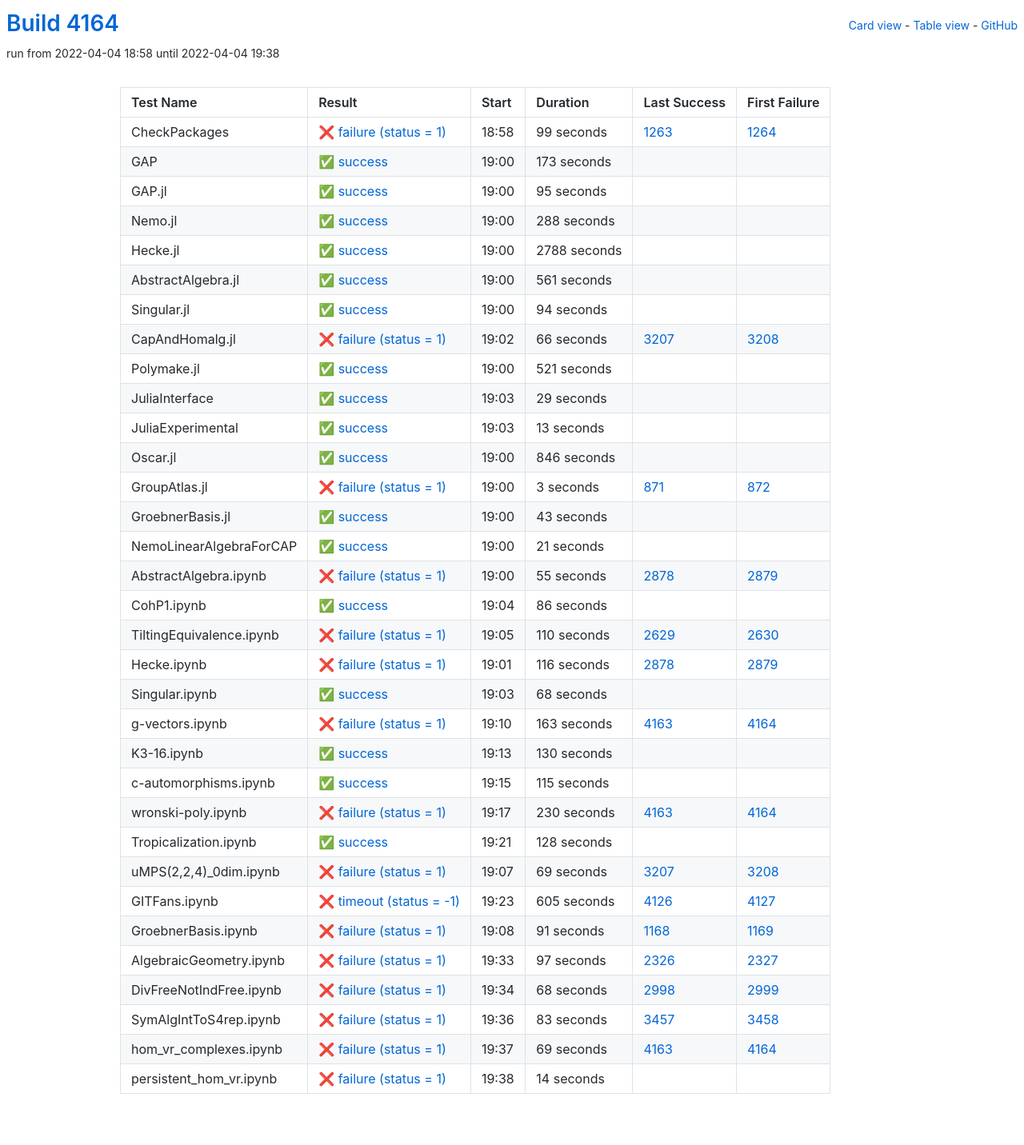
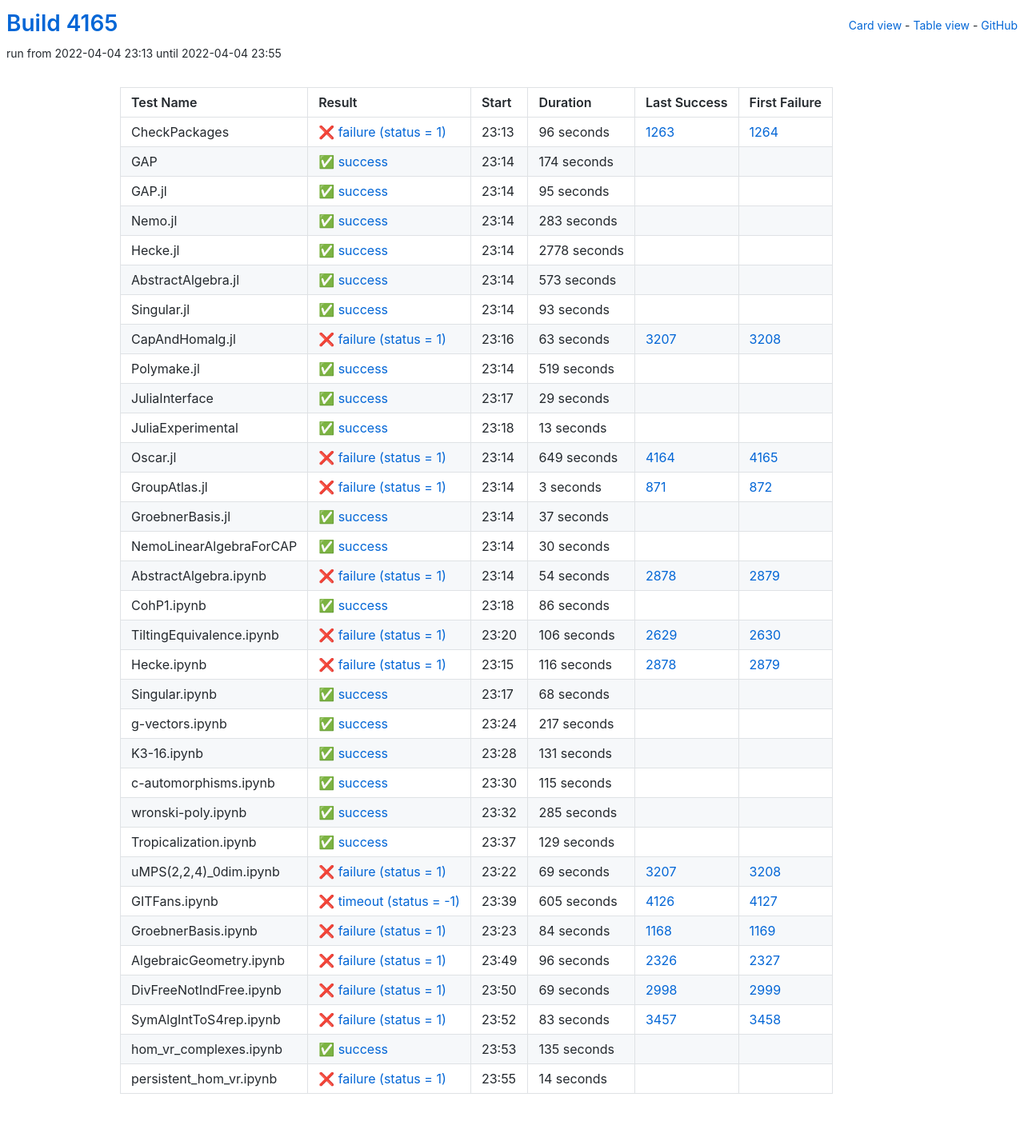
Before and after one commit to oscar-system/oscar-ci-status-stable, a Jekyll site: the page built from table.html, in a window 1280 px wide. Shown: the whole page at 80% size. Built offline with Jekyll 4.4.1, drawn with Linux system fonts in a browser that asks for light colours.

Commit message:
Build #4165

```diff
--- a/_data/ci.yml
+++ b/_data/ci.yml
@@ -1,6 +1,6 @@
 ---
-build: 4164
-build_url: https://oscarci.mathematik.uni-kl.de/job/oscar-stable/4164/
+build: 4165
+build_url: https://oscarci.mathematik.uni-kl.de/job/oscar-stable/4165/
 job: oscar-stable
 organization: oscar-system
 repo: oscar-ci-status-stable
@@ -8,32 +8,32 @@ repourl: https://github.com/oscar-system/oscar-ci-status-stable
 tests:
 - name: CheckPackages
   id: checkpackages
-  log: https://oscarci.mathematik.uni-kl.de/job/oscar-stable/4164/artifact/logs/build-4164/CheckPackages.log
-  start: 2022-04-04 18:58
+  log: https://oscarci.mathematik.uni-kl.de/job/oscar-stable/4165/artifact/logs/build-4165/CheckPackages.log
+  start: 2022-04-04 23:13
   success: false
   exitcode: 1
   status: failure
-  duration: 99
+  duration: 96
   last_success: 1263
   last_success_url: https://oscarci.mathematik.uni-kl.de/job/oscar-stable/1263/
   first_failure: 1264
   first_failure_url: https://oscarci.mathematik.uni-kl.de/job/oscar-stable/1264/
 - name: GAP
   id: gap
-  log: https://oscarci.mathematik.uni-kl.de/job/oscar-stable/4164/artifact/logs/build-4164/GAP.log
-  start: 2022-04-04 19:00
+  log: https://oscarci.mathematik.uni-kl.de/job/oscar-stable/4165/artifact/logs/build-4165/GAP.log
+  start: 2022-04-04 23:14
   success: true
   exitcode: 0
   status: success
-  duration: 173
+  duration: 174
   last_success: false
   last_success_url:
   first_failure: false
   first_failure_url:
 - name: GAP.jl
   id: gap-jl
-  log: https://oscarci.mathematik.uni-kl.de/job/oscar-stable/4164/artifact/logs/build-4164/GAP.jl.log
-  start: 2022-04-04 19:00
+  log: https://oscarci.mathematik.uni-kl.de/job/oscar-stable/4165/artifact/logs/build-4165/GAP.jl.log
+  start: 2022-04-04 23:14
   success: true
   exitcode: 0
   status: success
@@ -44,80 +44,80 @@ tests:
   first_failure_url:
 - name: Nemo.jl
   id: nemo-jl
-  log: https://oscarci.mathematik.uni-kl.de/job/oscar-stable/4164/artifact/logs/build-4164/Nemo.jl.log
-  start: 2022-04-04 19:00
+  log: https://oscarci.mathematik.uni-kl.de/job/oscar-stable/4165/artifact/logs/build-4165/Nemo.jl.log
+  start: 2022-04-04 23:14
   success: true
   exitcode: 0
   status: success
-  duration: 288
+  duration: 283
   last_success: false
   last_success_url:
   first_failure: false
   first_failure_url:
 - name: Hecke.jl
   id: hecke-jl
-  log: https://oscarci.mathematik.uni-kl.de/job/oscar-stable/4164/artifact/logs/build-4164/Hecke.jl.log
-  start: 2022-04-04 19:00
+  log: https://oscarci.mathematik.uni-kl.de/job/oscar-stable/4165/artifact/logs/build-4165/Hecke.jl.log
+  start: 2022-04-04 23:14
   success: true
   exitcode: 0
   status: success
-  duration: 2788
+  duration: 2778
   last_success: false
   last_success_url:
   first_failure: false
   first_failure_url:
 - name: AbstractAlgebra.jl
   id: abstractalgebra-jl
-  log: https://oscarci.mathematik.uni-kl.de/job/oscar-stable/4164/artifact/logs/build-4164/AbstractAlgebra.jl.log
-  start: 2022-04-04 19:00
+  log: https://oscarci.mathematik.uni-kl.de/job/oscar-stable/4165/artifact/logs/build-4165/AbstractAlgebra.jl.log
+  start: 2022-04-04 23:14
   success: true
   exitcode: 0
   status: success
-  duration: 561
+  duration: 573
   last_success: false
   last_success_url:
   first_failure: false
   first_failure_url:
 - name: Singular.jl
   id: singular-jl
-  log: https://oscarci.mathematik.uni-kl.de/job/oscar-stable/4164/artifact/logs/build-4164/Singular.jl.log
-  start: 2022-04-04 19:00
+  log: https://oscarci.mathematik.uni-kl.de/job/oscar-stable/4165/artifact/logs/build-4165/Singular.jl.log
+  start: 2022-04-04 23:14
   success: true
   exitcode: 0
   status: success
-  duration: 94
+  duration: 93
   last_success: false
   last_success_url:
   first_failure: false
   first_failure_url:
 - name: CapAndHomalg.jl
   id: capandhomalg-jl
-  log: https://oscarci.mathematik.uni-kl.de/job/oscar-stable/4164/artifact/logs/build-4164/CapAndHomalg.jl.log
-  start: 2022-04-04 19:02
+  log: https://oscarci.mathematik.uni-kl.de/job/oscar-stable/4165/artifact/logs/build-4165/CapAndHomalg.jl.log
+  start: 2022-04-04 23:16
   success: false
   exitcode: 1
   status: failure
-  duration: 66
+  duration: 63
   last_success: 3207
   last_success_url: https://oscarci.mathematik.uni-kl.de/job/oscar-stable/3207/
   first_failure: 3208
   first_failure_url: https://oscarci.mathematik.uni-kl.de/job/oscar-stable/3208/
 - name: Polymake.jl
   id: polymake-jl
-  log: https://oscarci.mathematik.uni-kl.de/job/oscar-stable/4164/artifact/logs/build-4164/Polymake.jl.log
-  start: 2022-04-04 19:00
+  log: https://oscarci.mathematik.uni-kl.de/job/oscar-stable/4165/artifact/logs/build-4165/Polymake.jl.log
+  start: 2022-04-04 23:14
   success: true
   exitcode: 0
   status: success
-  duration: 521
+  duration: 519
   last_success: false
   last_success_url:
   first_failure: false
   first_failure_url:
 - name: JuliaInterface
   id: juliainterface
-  log: https://oscarci.mathematik.uni-kl.de/job/oscar-stable/4164/artifact/logs/build-4164/JuliaInterface.log
-  start: 2022-04-04 19:03
+  log: https://oscarci.mathematik.uni-kl.de/job/oscar-stable/4165/artifact/logs/build-4165/JuliaInterface.log
+  start: 2022-04-04 23:17
   success: true
   exitcode: 0
   status: success
@@ -128,8 +128,8 @@ tests:
   first_failure_url:
 - name: JuliaExperimental
   id: juliaexperimental
-  log: https://oscarci.mathematik.uni-kl.de/job/oscar-stable/4164/artifact/logs/build-4164/JuliaExperimental.log
-  start: 2022-04-04 19:03
+  log: https://oscarci.mathematik.uni-kl.de/job/oscar-stable/4165/artifact/logs/build-4165/JuliaExperimental.log
+  start: 2022-04-04 23:18
   success: true
   exitcode: 0
   status: success
@@ -140,20 +140,20 @@ tests:
   first_failure_url:
 - name: Oscar.jl
   id: oscar-jl
-  log: https://oscarci.mathematik.uni-kl.de/job/oscar-stable/4164/artifact/logs/build-4164/Oscar.jl.log
-  start: 2022-04-04 19:00
-  success: true
-  exitcode: 0
-  status: success
-  duration: 846
-  last_success: false
-  last_success_url:
-  first_failure: false
-  first_failure_url:
+  log: https://oscarci.mathematik.uni-kl.de/job/oscar-stable/4165/artifact/logs/build-4165/Oscar.jl.log
+  start: 2022-04-04 23:14
+  success: false
+  exitcode: 1
+  status: failure
+  duration: 649
+  last_success: 4164
+  last_success_url: https://oscarci.mathematik.uni-kl.de/job/oscar-stable/4164/
+  first_failure: 4165
+  first_failure_url: https://oscarci.mathematik.uni-kl.de/job/oscar-stable/4165/
 - name: GroupAtlas.jl
   id: groupatlas-jl
-  log: https://oscarci.mathematik.uni-kl.de/job/oscar-stable/4164/artifact/logs/build-4164/GroupAtlas.jl.log
-  start: 2022-04-04 19:00
+  log: https://oscarci.mathematik.uni-kl.de/job/oscar-stable/4165/artifact/logs/build-4165/GroupAtlas.jl.log
+  start: 2022-04-04 23:14
   success: false
   exitcode: 1
   status: failure
@@ -164,44 +164,44 @@ tests:
   first_failure_url: https://oscarci.mathematik.uni-kl.de/job/oscar-stable/872/
 - name: GroebnerBasis.jl
   id: groebnerbasis-jl
-  log: https://oscarci.mathematik.uni-kl.de/job/oscar-stable/4164/artifact/logs/build-4164/GroebnerBasis.jl.log
-  start: 2022-04-04 19:00
+  log: https://oscarci.mathematik.uni-kl.de/job/oscar-stable/4165/artifact/logs/build-4165/GroebnerBasis.jl.log
+  start: 2022-04-04 23:14
   success: true
   exitcode: 0
   status: success
-  duration: 43
+  duration: 37
   last_success: false
   last_success_url:
   first_failure: false
   first_failure_url:
 - name: NemoLinearAlgebraForCAP
   id: nemolinearalgebraforcap
-  log: https://oscarci.mathematik.uni-kl.de/job/oscar-stable/4164/artifact/logs/build-4164/NemoLinearAlgebraForCAP.log
-  start: 2022-04-04 19:00
+  log: https://oscarci.mathematik.uni-kl.de/job/oscar-stable/4165/artifact/logs/build-4165/NemoLinearAlgebraForCAP.log
+  start: 2022-04-04 23:14
   success: true
   exitcode: 0
   status: success
-  duration: 21
+  duration: 30
   last_success: false
   last_success_url:
   first_failure: false
   first_failure_url:
 - name: AbstractAlgebra.ipynb
   id: abstractalgebra-ipynb
-  log: https://oscarci.mathematik.uni-kl.de/job/oscar-stable/4164/artifact/logs/build-4164/AbstractAlgebra.ipynb.log
-  start: 2022-04-04 19:00
+  log: https://oscarci.mathematik.uni-kl.de/job/oscar-stable/4165/artifact/logs/build-4165/AbstractAlgebra.ipynb.log
+  start: 2022-04-04 23:14
   success: false
   exitcode: 1
   status: failure
-  duration: 55
+  duration: 54
   last_success: 2878
   last_success_url: https://oscarci.mathematik.uni-kl.de/job/oscar-stable/2878/
   first_failure: 2879
   first_failure_url: https://oscarci.mathematik.uni-kl.de/job/oscar-stable/2879/
 - name: CohP1.ipynb
   id: cohp1-ipynb
-  log: https://oscarci.mathematik.uni-kl.de/job/oscar-stable/4164/artifact/logs/build-4164/CohP1.ipynb.log
-  start: 2022-04-04 19:04
+  log: https://oscarci.mathematik.uni-kl.de/job/oscar-stable/4165/artifact/logs/build-4165/CohP1.ipynb.log
+  start: 2022-04-04 23:18
   success: true
   exitcode: 0
   status: success
@@ -212,20 +212,20 @@ tests:
   first_failure_url:
 - name: TiltingEquivalence.ipynb
   id: tiltingequivalence-ipynb
-  log: https://oscarci.mathematik.uni-kl.de/job/oscar-stable/4164/artifact/logs/build-4164/TiltingEquivalence.ipynb.log
-  start: 2022-04-04 19:05
+  log: https://oscarci.mathematik.uni-kl.de/job/oscar-stable/4165/artifact/logs/build-4165/TiltingEquivalence.ipynb.log
+  start: 2022-04-04 23:20
   success: false
   exitcode: 1
   status: failure
-  duration: 110
+  duration: 106
   last_success: 2629
   last_success_url: https://oscarci.mathematik.uni-kl.de/job/oscar-stable/2629/
   first_failure: 2630
   first_failure_url: https://oscarci.mathematik.uni-kl.de/job/oscar-stable/2630/
 - name: Hecke.ipynb
   id: hecke-ipynb
-  log: https://oscarci.mathematik.uni-kl.de/job/oscar-stable/4164/artifact/logs/build-4164/Hecke.ipynb.log
-  start: 2022-04-04 19:01
+  log: https://oscarci.mathematik.uni-kl.de/job/oscar-stable/4165/artifact/logs/build-4165/Hecke.ipynb.log
+  start: 2022-04-04 23:15
   success: false
   exitcode: 1
   status: failure
@@ -236,8 +236,8 @@ tests:
   first_failure_url: https://oscarci.mathematik.uni-kl.de/job/oscar-stable/2879/
 - name: Singular.ipynb
   id: singular-ipynb
-  log: https://oscarci.mathematik.uni-kl.de/job/oscar-stable/4164/artifact/logs/build-4164/Singular.ipynb.log
-  start: 2022-04-04 19:03
+  log: https://oscarci.mathematik.uni-kl.de/job/oscar-stable/4165/artifact/logs/build-4165/Singular.ipynb.log
+  start: 2022-04-04 23:17
   success: true
   exitcode: 0
   status: success
@@ -248,32 +248,32 @@ tests:
   first_failure_url:
 - name: g-vectors.ipynb
   id: g-vectors-ipynb
-  log: https://oscarci.mathematik.uni-kl.de/job/oscar-stable/4164/artifact/logs/build-4164/g-vectors.ipynb.log
-  start: 2022-04-04 19:10
-  success: false
-  exitcode: 1
-  status: failure
-  duration: 163
-  last_success: 4163
-  last_success_url: https://oscarci.mathematik.uni-kl.de/job/oscar-stable/4163/
-  first_failure: 4164
-  first_failure_url: https://oscarci.mathematik.uni-kl.de/job/oscar-stable/4164/
-- name: K3-16.ipynb
-  id: k3-16-ipynb
-  log: https://oscarci.mathematik.uni-kl.de/job/oscar-stable/4164/artifact/logs/build-4164/K3-16.ipynb.log
-  start: 2022-04-04 19:13
+  log: https://oscarci.mathematik.uni-kl.de/job/oscar-stable/4165/artifact/logs/build-4165/g-vectors.ipynb.log
+  start: 2022-04-04 23:24
   success: true
   exitcode: 0
   status: success
-  duration: 130
+  duration: 217
+  last_success: false
+  last_success_url:
+  first_failure: false
+  first_failure_url:
+- name: K3-16.ipynb
+  id: k3-16-ipynb
+  log: https://oscarci.mathematik.uni-kl.de/job/oscar-stable/4165/artifact/logs/build-4165/K3-16.ipynb.log
+  start: 2022-04-04 23:28
+  success: true
+  exitcode: 0
+  status: success
+  duration: 131
   last_success: false
   last_success_url:
   first_failure: false
   first_failure_url:
 - name: c-automorphisms.ipynb
   id: c-automorphisms-ipynb
-  log: https://oscarci.mathematik.uni-kl.de/job/oscar-stable/4164/artifact/logs/build-4164/c-automorphisms.ipynb.log
-  start: 2022-04-04 19:15
+  log: https://oscarci.mathematik.uni-kl.de/job/oscar-stable/4165/artifact/logs/build-4165/c-automorphisms.ipynb.log
+  start: 2022-04-04 23:30
   success: true
   exitcode: 0
   status: success
@@ -284,32 +284,32 @@ tests:
   first_failure_url:
 - name: wronski-poly.ipynb
   id: wronski-poly-ipynb
-  log: https://oscarci.mathematik.uni-kl.de/job/oscar-stable/4164/artifact/logs/build-4164/wronski-poly.ipynb.log
-  start: 2022-04-04 19:17
-  success: false
-  exitcode: 1
-  status: failure
-  duration: 230
-  last_success: 4163
-  last_success_url: https://oscarci.mathematik.uni-kl.de/job/oscar-stable/4163/
-  first_failure: 4164
-  first_failure_url: https://oscarci.mathematik.uni-kl.de/job/oscar-stable/4164/
-- name: Tropicalization.ipynb
-  id: tropicalization-ipynb
-  log: https://oscarci.mathematik.uni-kl.de/job/oscar-stable/4164/artifact/logs/build-4164/Tropicalization.ipynb.log
-  start: 2022-04-04 19:21
+  log: https://oscarci.mathematik.uni-kl.de/job/oscar-stable/4165/artifact/logs/build-4165/wronski-poly.ipynb.log
+  start: 2022-04-04 23:32
   success: true
   exitcode: 0
   status: success
-  duration: 128
+  duration: 285
+  last_success: false
+  last_success_url:
+  first_failure: false
+  first_failure_url:
+- name: Tropicalization.ipynb
+  id: tropicalization-ipynb
+  log: https://oscarci.mathematik.uni-kl.de/job/oscar-stable/4165/artifact/logs/build-4165/Tropicalization.ipynb.log
+  start: 2022-04-04 23:37
+  success: true
+  exitcode: 0
+  status: success
+  duration: 129
   last_success: false
   last_success_url:
   first_failure: false
   first_failure_url:
 - name: uMPS(2,2,4)_0dim.ipynb
   id: umps-2-2-4-0dim-ipynb
-  log: https://oscarci.mathematik.uni-kl.de/job/oscar-stable/4164/artifact/logs/build-4164/uMPS-2-2-4-_0dim.ipynb.log
-  start: 2022-04-04 19:07
+  log: https://oscarci.mathematik.uni-kl.de/job/oscar-stable/4165/artifact/logs/build-4165/uMPS-2-2-4-_0dim.ipynb.log
+  start: 2022-04-04 23:22
   success: false
   exitcode: 1
   status: failure
@@ -320,8 +320,8 @@ tests:
   first_failure_url: https://oscarci.mathematik.uni-kl.de/job/oscar-stable/3208/
 - name: GITFans.ipynb
   id: gitfans-ipynb
-  log: https://oscarci.mathematik.uni-kl.de/job/oscar-stable/4164/artifact/logs/build-4164/GITFans.ipynb.log
-  start: 2022-04-04 19:23
+  log: https://oscarci.mathematik.uni-kl.de/job/oscar-stable/4165/artifact/logs/build-4165/GITFans.ipynb.log
+  start: 2022-04-04 23:39
   success: false
   exitcode: -1
   status: timeout
@@ -332,44 +332,44 @@ tests:
   first_failure_url: https://oscarci.mathematik.uni-kl.de/job/oscar-stable/4127/
 - name: GroebnerBasis.ipynb
   id: groebnerbasis-ipynb
-  log: https://oscarci.mathematik.uni-kl.de/job/oscar-stable/4164/artifact/logs/build-4164/GroebnerBasis.ipynb.log
-  start: 2022-04-04 19:08
+  log: https://oscarci.mathematik.uni-kl.de/job/oscar-stable/4165/artifact/logs/build-4165/GroebnerBasis.ipynb.log
+  start: 2022-04-04 23:23
   success: false
   exitcode: 1
   status: failure
-  duration: 91
+  duration: 84
   last_success: 1168
   last_success_url: https://oscarci.mathematik.uni-kl.de/job/oscar-stable/1168/
   first_failure: 1169
   first_failure_url: https://oscarci.mathematik.uni-kl.de/job/oscar-stable/1169/
 - name: AlgebraicGeometry.ipynb
   id: algebraicgeometry-ipynb
-  log: https://oscarci.mathematik.uni-kl.de/job/oscar-stable/4164/artifact/logs/build-4164/AlgebraicGeometry.ipynb.log
-  start: 2022-04-04 19:33
+  log: https://oscarci.mathematik.uni-kl.de/job/oscar-stable/4165/artifact/logs/build-4165/AlgebraicGeometry.ipynb.log
+  start: 2022-04-04 23:49
   success: false
   exitcode: 1
   status: failure
-  duration: 97
+  duration: 96
   last_success: 2326
   last_success_url: https://oscarci.mathematik.uni-kl.de/job/oscar-stable/2326/
   first_failure: 2327
   first_failure_url: https://oscarci.mathematik.uni-kl.de/job/oscar-stable/2327/
 - name: DivFreeNotIndFree.ipynb
   id: divfreenotindfree-ipynb
-  log: https://oscarci.mathematik.uni-kl.de/job/oscar-stable/4164/artifact/logs/build-4164/DivFreeNotIndFree.ipynb.log
-  start: 2022-04-04 19:34
+  log: https://oscarci.mathematik.uni-kl.de/job/oscar-stable/4165/artifact/logs/build-4165/DivFreeNotIndFree.ipynb.log
+  start: 2022-04-04 23:50
   success: false
   exitcode: 1
   status: failure
-  duration: 68
+  duration: 69
   last_success: 2998
   last_success_url: https://oscarci.mathematik.uni-kl.de/job/oscar-stable/2998/
   first_failure: 2999
   first_failure_url: https://oscarci.mathematik.uni-kl.de/job/oscar-stable/2999/
 - name: SymAlgIntToS4rep.ipynb
   id: symalginttos4rep-ipynb
-  log: https://oscarci.mathematik.uni-kl.de/job/oscar-stable/4164/artifact/logs/build-4164/SymAlgIntToS4rep.ipynb.log
-  start: 2022-04-04 19:36
+  log: https://oscarci.mathematik.uni-kl.de/job/oscar-stable/4165/artifact/logs/build-4165/SymAlgIntToS4rep.ipynb.log
+  start: 2022-04-04 23:52
   success: false
   exitcode: 1
   status: failure
@@ -380,20 +380,20 @@ tests:
   first_failure_url: https://oscarci.mathematik.uni-kl.de/job/oscar-stable/3458/
 - name: hom_vr_complexes.ipynb
   id: hom-vr-complexes-ipynb
-  log: https://oscarci.mathematik.uni-kl.de/job/oscar-stable/4164/artifact/logs/build-4164/hom_vr_complexes.ipynb.log
-  start: 2022-04-04 19:37
-  success: false
-  exitcode: 1
-  status: failure
-  duration: 69
-  last_success: 4163
-  last_success_url: https://oscarci.mathematik.uni-kl.de/job/oscar-stable/4163/
-  first_failure: 4164
-  first_failure_url: https://oscarci.mathematik.uni-kl.de/job/oscar-stable/4164/
+  log: https://oscarci.mathematik.uni-kl.de/job/oscar-stable/4165/artifact/logs/build-4165/hom_vr_complexes.ipynb.log
+  start: 2022-04-04 23:53
+  success: true
+  exitcode: 0
+  status: success
+  duration: 135
+  last_success: false
+  last_success_url:
+  first_failure: false
+  first_failure_url:
 - name: persistent_hom_vr.ipynb
   id: persistent-hom-vr-ipynb
-  log: https://oscarci.mathematik.uni-kl.de/job/oscar-stable/4164/artifact/logs/build-4164/persistent_hom_vr.ipynb.log
-  start: 2022-04-04 19:38
+  log: https://oscarci.mathematik.uni-kl.de/job/oscar-stable/4165/artifact/logs/build-4165/persistent_hom_vr.ipynb.log
+  start: 2022-04-04 23:55
   success: false
   exitcode: 1
   status: failure
```
Also changed, not shown: README.md.
